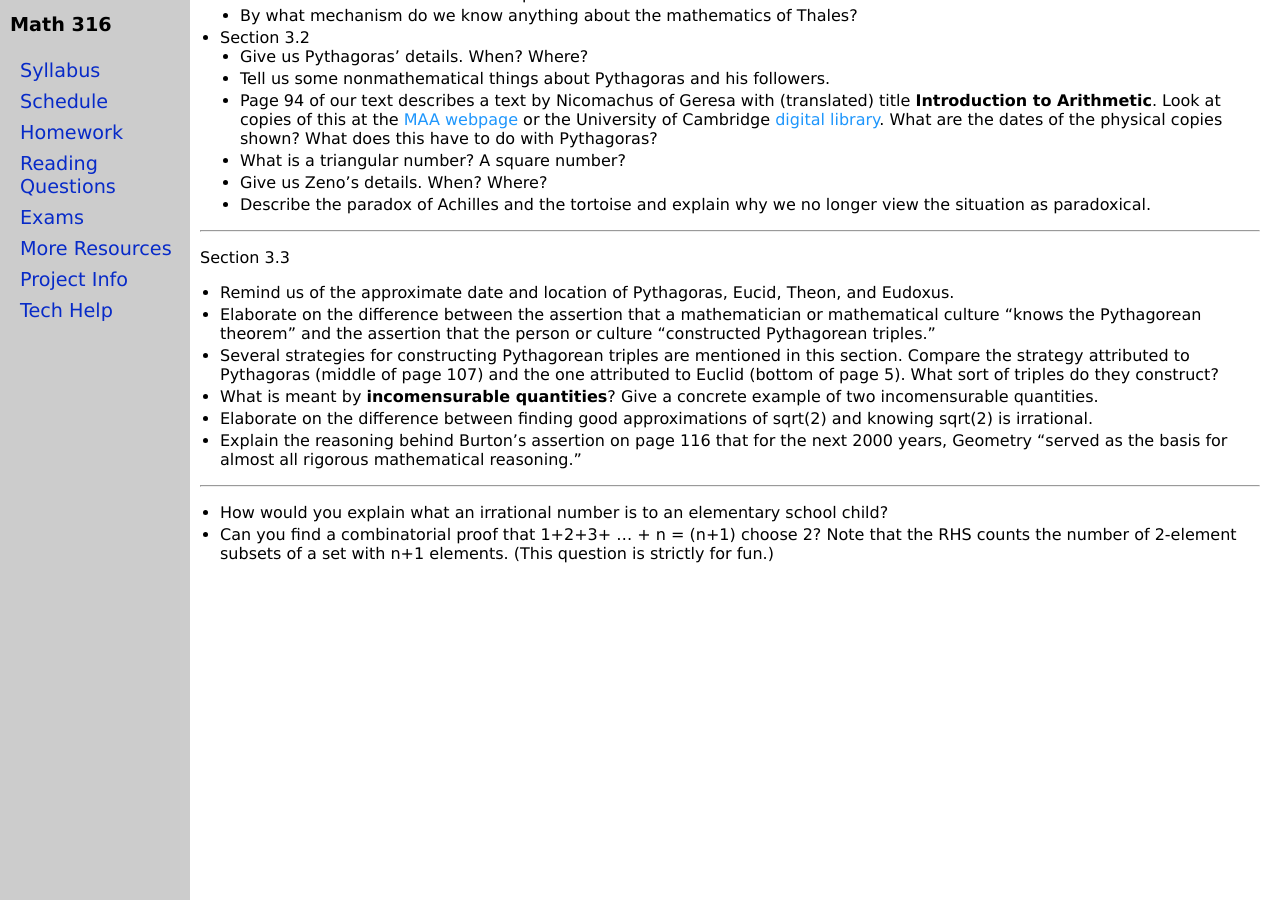
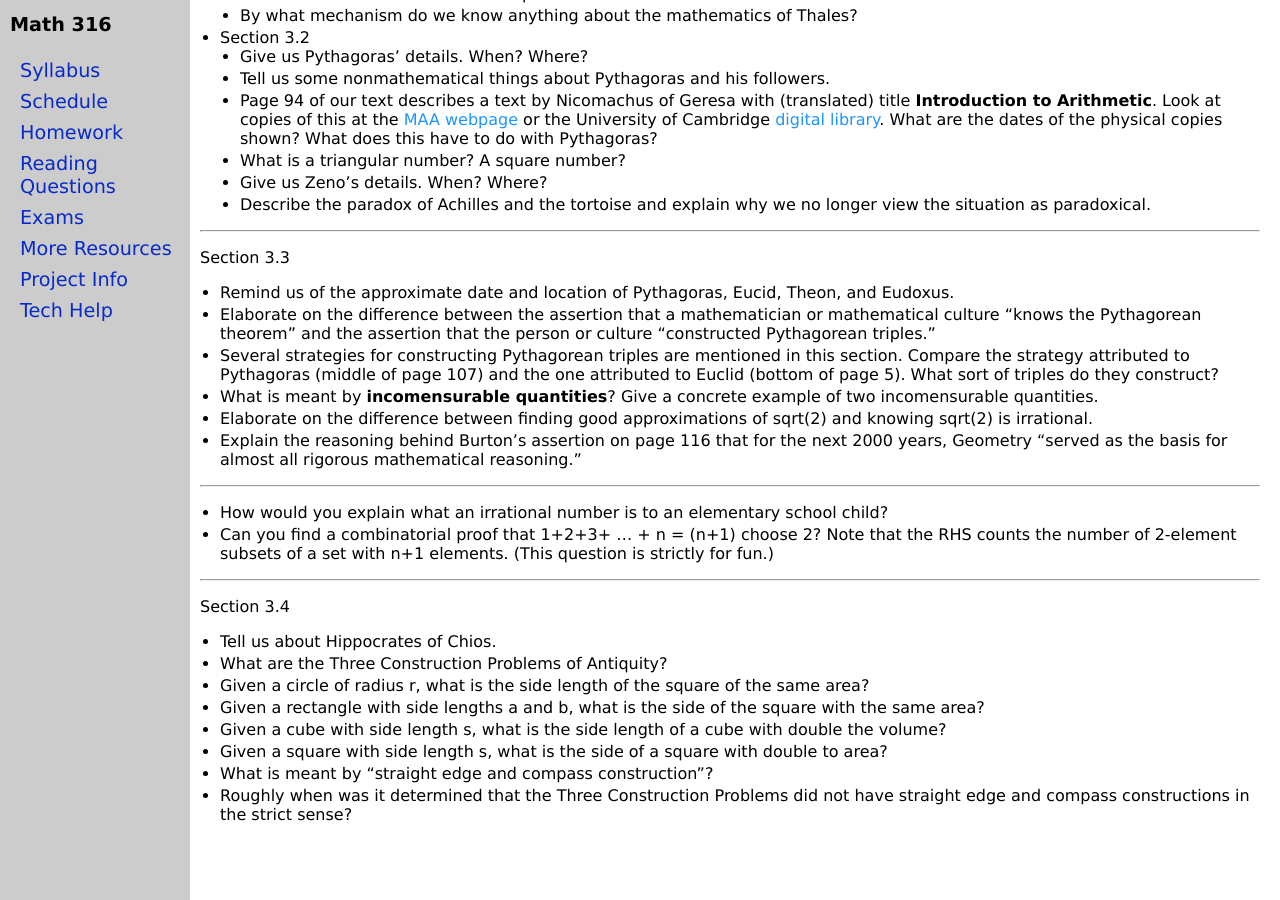
Before and after one commit to jrfaudree/HOM, a Jekyll site: the page built from rq.md, in a window 1280 px wide and 900 px high, scrolled down 2293 px. Built offline with Jekyll 4.4.1, drawn with Linux system fonts in a browser that asks for light colours.

Commit message:
Update rq.md

```diff
--- a/rq.md
+++ b/rq.md
@@ -125,4 +125,16 @@ ___________________
 - How would you explain what an irrational number is to an elementary school child?
 - Can you find a combinatorial proof that 1+2+3+ ... + n = (n+1) choose 2? Note that the RHS counts the number of 2-element subsets of a set with n+1 elements. (This question is strictly for fun.)
 
+_______________
+
+Section 3.4
+- Tell us about Hippocrates of Chios.
+- What are the Three Construction Problems of Antiquity?
+- Given a circle of radius r, what is the side length of the square of the same area?
+- Given a rectangle with side lengths a and b, what is the side of the square with the same area?
+- Given a cube with side length s, what is the side length of a cube with double the volume?
+- Given a square with side length s, what is the side of a square with double to area?
+- What is meant by "straight edge and compass construction"?
+- Roughly when was it determined that the Three Construction Problems did not have straight edge and compass constructions in the strict sense?
+
 <div style="padding-bottom: 40px"></div>
```
